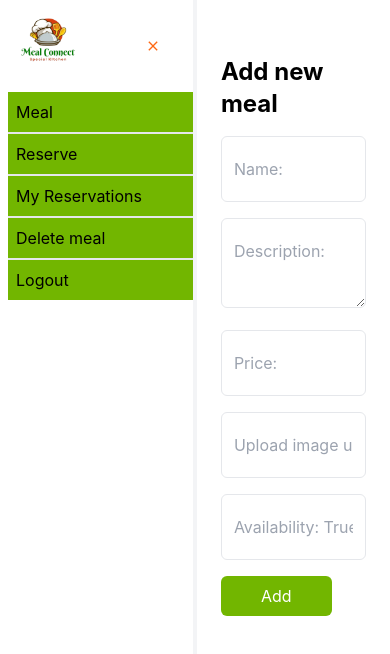
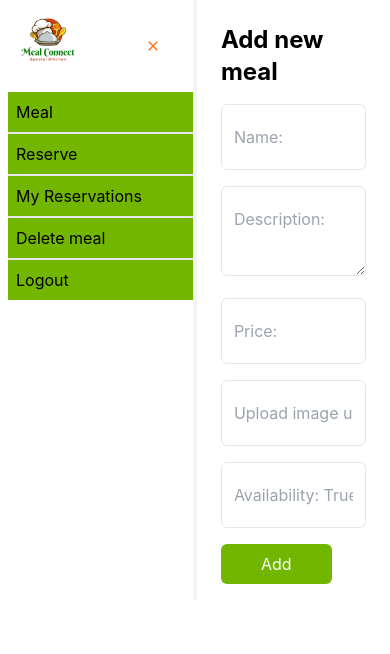
Before and after one commit to JoyTaribagshaw/meal_connect-frontend, a React (Create React App) app: page /addmeal in a window 390 px wide. Shown: the top 654 px of the page. Built offline with nearby package versions, Linux system fonts and the light colour scheme.

Commit message:
Add mobile version for Add meal

```diff
--- a/src/components/AddMeal.js
+++ b/src/components/AddMeal.js
@@ -36,7 +36,7 @@
     }
   };
   return (
-    <div className="mx-auto my-8 p-6 bg-white rounded-md w-[90%]">
+    <div className="mx-auto p-6 bg-white rounded-md w-[90%]">
       <h2 className="text-2xl font-bold mb-4">Add new meal</h2>
 
       {successMessage && <p>{successMessage}</p>}
```
